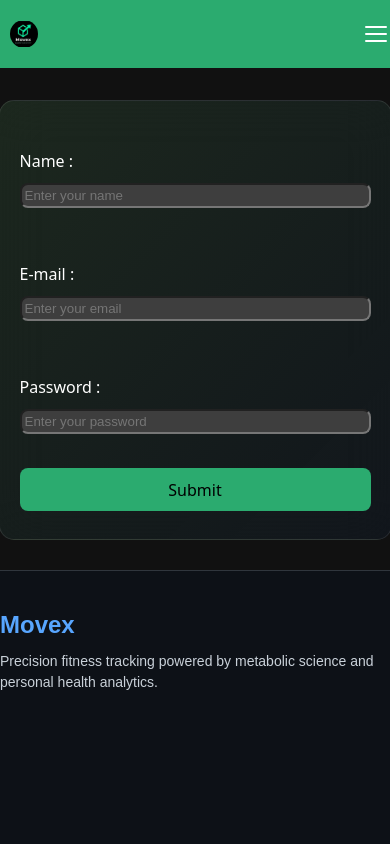
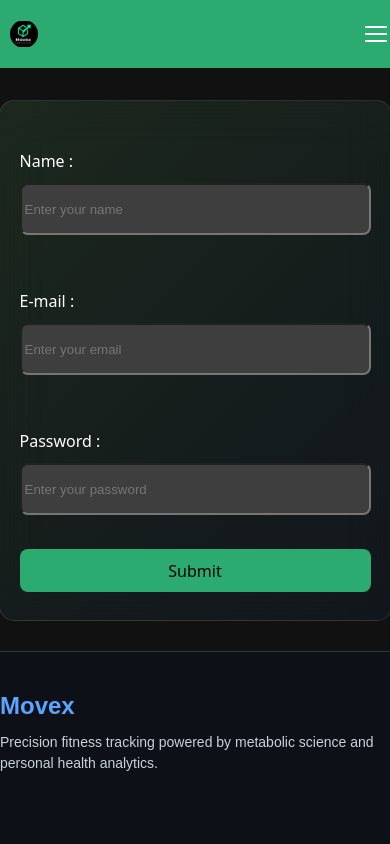
Before and after one commit to deveshchauhan1231-glitch/MoveX, a React (Vite) app in the folder Exercise/frontend/: page /Signup in a window 390 px wide. Shown: the top 844 px of the page. Built offline with nearby package versions, Linux system fonts and the light colour scheme; no server answers.

Commit message:
Update register.css

```diff
--- a/Exercise/frontend/src/styles/register.css
+++ b/Exercise/frontend/src/styles/register.css
@@ -85,6 +85,10 @@
         width: 90%;
         padding: 28px 20px;
     }
+    .register-inp-field {
+        height: 42px;
+        flex:auto;
+    }
 
     .register-inp {
         width: 100%;
```
